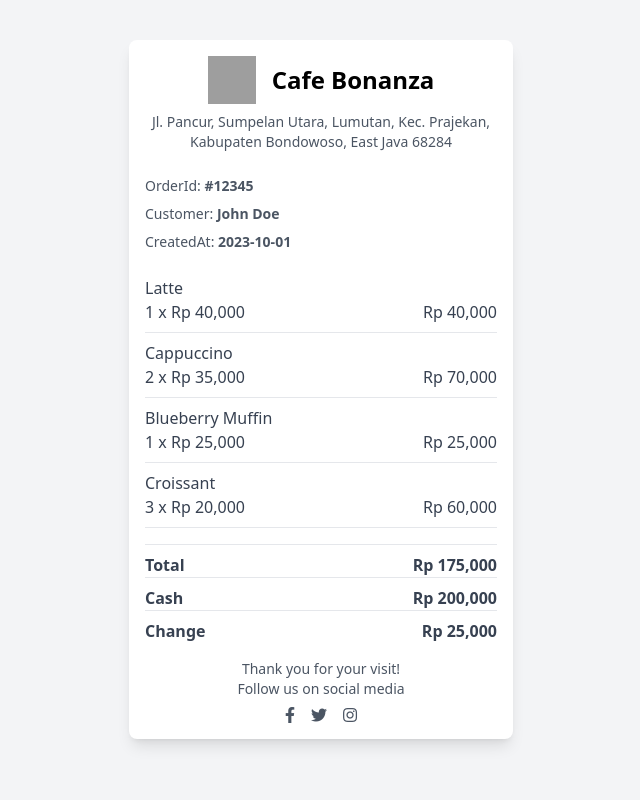
After one commit to Chandra13July/CafeBonanza, a PHP site: template app/views/admin/receipt.php in a window 1280 px wide. The commit adds this page. Shown: the whole page, without its empty margins (319-959 px from the left). Run offline with PHP 8.4, Linux system fonts and the light colour scheme; the template is opened without the code that fills it, so the values that code supplies are empty; some libraries are stand-ins or nearby versions; grey boxes are pictures that could not be loaded.

```diff
--- /dev/null
+++ b/app/views/admin/receipt.php
@@ -0,0 +1,159 @@
+<html lang="en">
+
+<head>
+    <meta charset="utf-8" />
+    <meta content="width=device-width, initial-scale=1.0" name="viewport" />
+    <title>
+        Cafe Order Receipt
+    </title>
+    <script src="https://cdn.tailwindcss.com">
+    </script>
+    <link href="https://cdnjs.cloudflare.com/ajax/libs/font-awesome/5.15.3/css/all.min.css" rel="stylesheet" />
+    <link href="https://fonts.googleapis.com/css2?family=Roboto:wght@400;700&amp;display=swap" rel="stylesheet" />
+</head>
+
+<body class="bg-gray-100 font-roboto">
+    <div class="max-w-sm mx-auto bg-white shadow-lg rounded-lg overflow-hidden mt-10">
+        <div class="p-4">
+            <div class="flex items-center justify-center">
+                <img alt="Cafe logo with a steaming coffee cup" class="w-12 h-12" height="50" src="https://storage.googleapis.com/a1aa/image/6cV8X0M5PXYeXKE42mcnSOXbZRorbzNh83kgYsd15Z8TpD7JA.jpg" width="50" />
+                <div class="ml-4 text-center">
+                    <h1 class="text-2xl font-bold">
+                        Cafe Bonanza
+                    </h1>
+                </div>
+            </div>
+            <div class="text-center mt-2">
+                <p class="text-sm text-gray-600">
+                    Jl. Pancur, Sumpelan Utara, Lumutan, Kec. Prajekan, Kabupaten Bondowoso, East Java 68284
+                </p>
+            </div>
+            <div class="mt-6">
+                <p class="text-sm text-gray-600 mb-2">
+                    OrderId:
+                    <span class="font-bold">
+                        #12345
+                    </span>
+                </p>
+                <p class="text-sm text-gray-600 mb-2">
+                    Customer:
+                    <span class="font-bold">
+                        John Doe
+                    </span>
+                </p>
+                <p class="text-sm text-gray-600 mb-2">
+                    CreatedAt:
+                    <span class="font-bold">
+                        2023-10-01
+                    </span>
+                </p>
+            </div>
+            <div class="mt-4">
+                <div class="mt-2">
+                    <div class="border-b py-2">
+                        <p class="text-gray-700">
+                            Latte
+                        </p>
+                        <div class="flex justify-between">
+                            <p class="text-gray-700">
+                                1 x Rp 40,000
+                            </p>
+                            <p class="text-gray-700">
+                                Rp 40,000
+                            </p>
+                        </div>
+                    </div>
+                    <div class="border-b py-2">
+                        <p class="text-gray-700">
+                            Cappuccino
+                        </p>
+                        <div class="flex justify-between">
+                            <p class="text-gray-700">
+                                2 x Rp 35,000
+                            </p>
+                            <p class="text-gray-700">
+                                Rp 70,000
+                            </p>
+                        </div>
+                    </div>
+                    <div class="border-b py-2">
+                        <p class="text-gray-700">
+                            Blueberry Muffin
+                        </p>
+                        <div class="flex justify-between">
+                            <p class="text-gray-700">
+                                1 x Rp 25,000
+                            </p>
+                            <p class="text-gray-700">
+                                Rp 25,000
+                            </p>
+                        </div>
+                    </div>
+                    <div class="border-b py-2">
+                        <p class="text-gray-700">
+                            Croissant
+                        </p>
+                        <div class="flex justify-between">
+                            <p class="text-gray-700">
+                                3 x Rp 20,000
+                            </p>
+                            <p class="text-gray-700">
+                                Rp 60,000
+                            </p>
+                        </div>
+                    </div>
+                </div>
+            </div>
+            <div class="mt-4">
+                <div class="flex justify-between items-center border-t pt-2">
+                    <p class="text-gray-700 font-bold">
+                        Total
+                    </p>
+                    <p class="text-gray-700 font-bold">
+                        Rp 175,000
+                    </p>
+                </div>
+                <div class="flex justify-between items-center border-t pt-2">
+                    <p class="text-gray-700 font-bold">
+                        Cash
+                    </p>
+                    <p class="text-gray-700 font-bold">
+                        Rp 200,000
+                    </p>
+                </div>
+                <div class="flex justify-between items-center border-t pt-2">
+                    <p class="text-gray-700 font-bold">
+                        Change
+                    </p>
+                    <p class="text-gray-700 font-bold">
+                        Rp 25,000
+                    </p>
+                </div>
+            </div>
+            <div class="mt-4 text-center">
+                <p class="text-sm text-gray-600">
+                    Thank you for your visit!
+                </p>
+                <p class="text-sm text-gray-600">
+                    Follow us on social media
+                </p>
+                <div class="flex justify-center mt-2">
+                    <a class="text-gray-600 mx-2" href="#">
+                        <i class="fab fa-facebook-f">
+                        </i>
+                    </a>
+                    <a class="text-gray-600 mx-2" href="#">
+                        <i class="fab fa-twitter">
+                        </i>
+                    </a>
+                    <a class="text-gray-600 mx-2" href="#">
+                        <i class="fab fa-instagram">
+                        </i>
+                    </a>
+                </div>
+            </div>
+        </div>
+    </div>
+</body>
+
+</html>
```
Also changed, not shown: app/controllers/Report.php (added, +42 -0 lines), app/models/OrderModel.php (+40 -0 lines), app/views/admin/report.php (+73 -88 lines), public/upload/gallery/674abfbeb69763.98369021.jpg (added), public/upload/gallery/674abfe35bc533.92623539.jpg (added).
